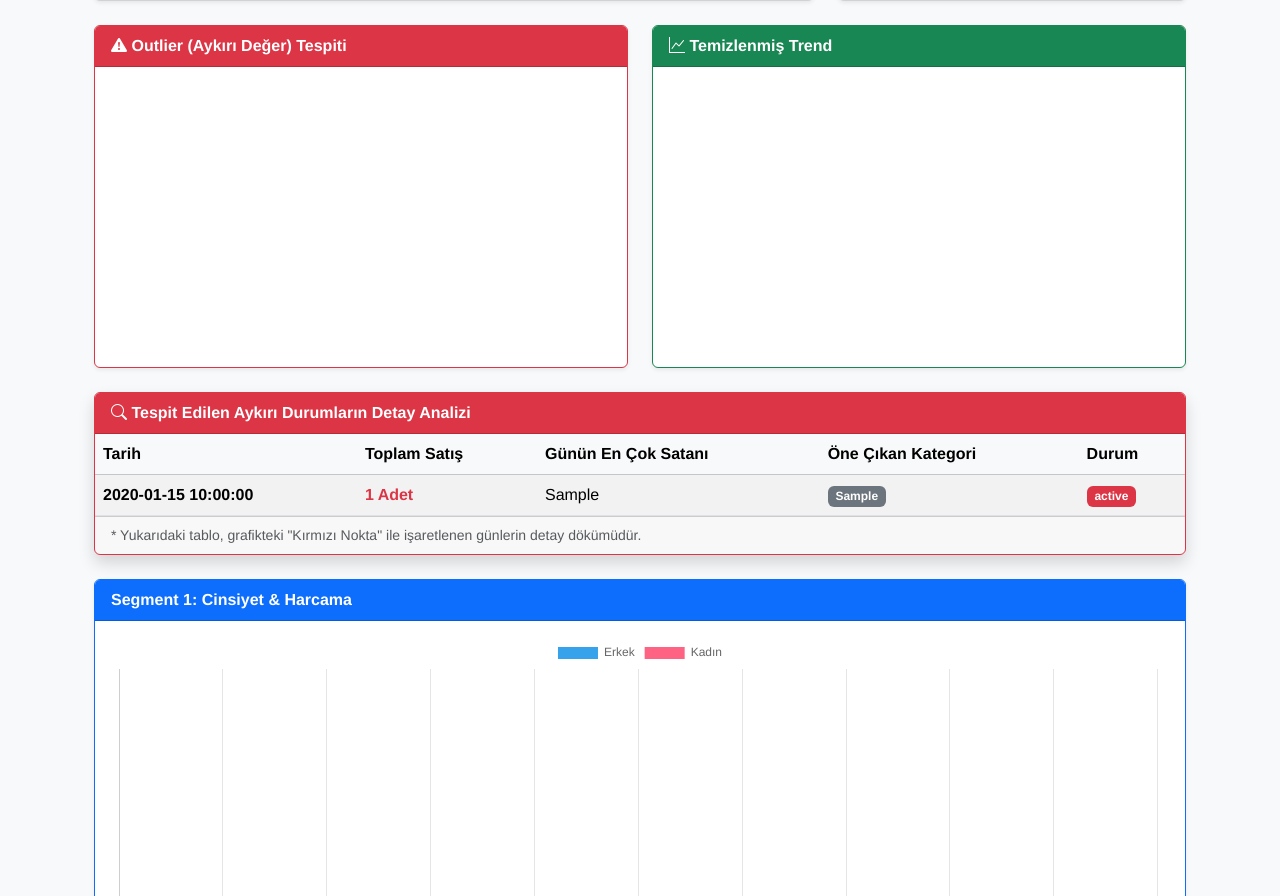
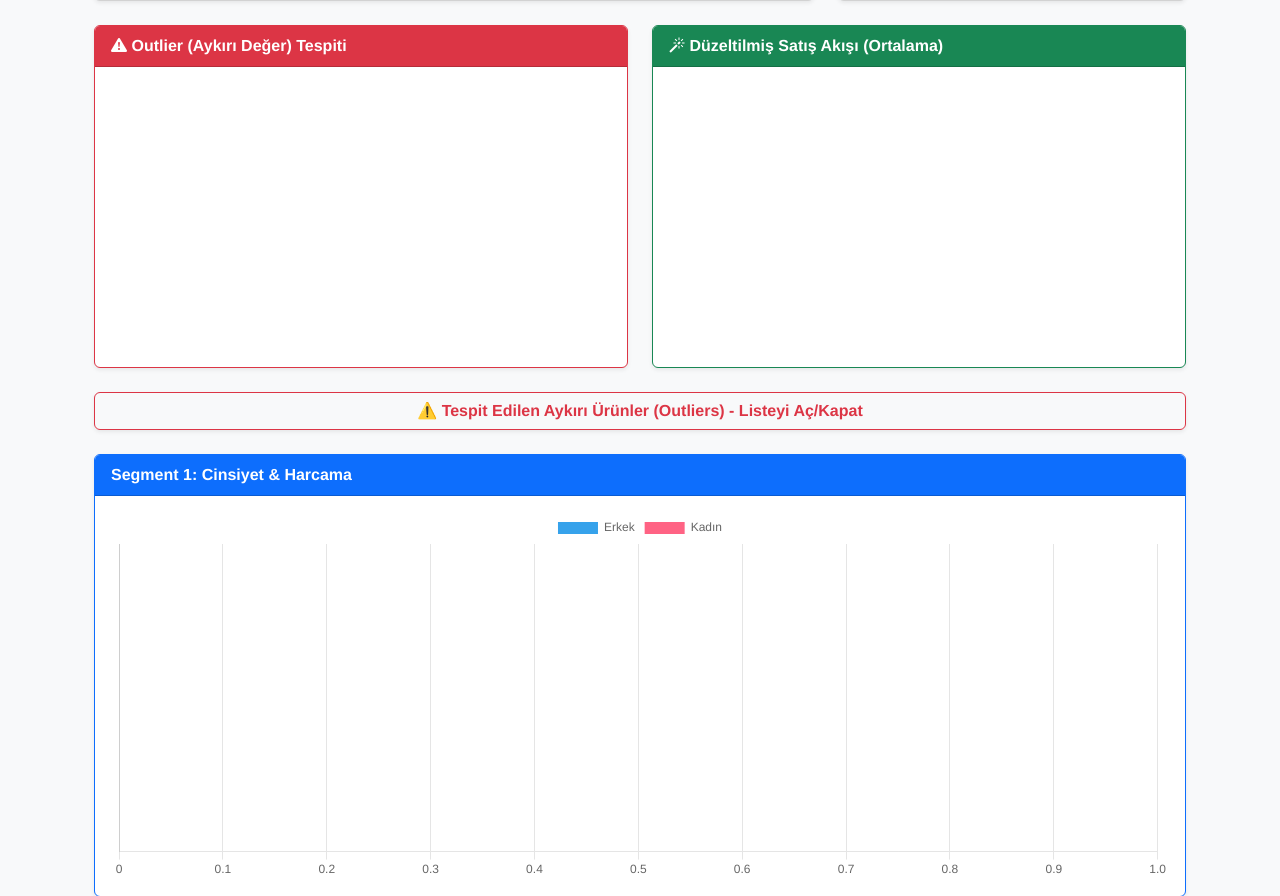
Before and after one commit to omerfrs55/DataAnalysisCourseProject1, a Flask app: template VeriAnalitigiProjesi/templates/dashboard.html in a window 1280 px wide. Shown: the part 484-1380 px from the top of the page. Run offline with Flask 3, Linux system fonts and the light colour scheme; the template is opened without the code that fills it: most values are stand-ins (such as "Sample title", 1, 10 or a date in 2020); a map, chart or similar area stays blank.

Commit message:
Add files via upload

```diff
--- a/VeriAnalitigiProjesi/templates/dashboard.html
+++ b/VeriAnalitigiProjesi/templates/dashboard.html
@@ -36,7 +36,7 @@
     <div class="col-md-6">
       <div class="card shadow-sm border-success h-100">
         <div class="card-header bg-success text-white fw-bold">
-          <i class="bi bi-graph-up"></i> Temizlenmiş Trend
+          <i class="bi bi-magic"></i> Düzeltilmiş Satış Akışı (Ortalama)
         </div>
         <div class="card-body" style="height: 300px; position: relative">
           <canvas id="cleanChart"></canvas>
@@ -48,48 +48,47 @@
   {% if outlier_data.details %}
   <div class="row mb-4">
     <div class="col-12">
-      <div class="card shadow border-danger">
-        <div class="card-header bg-danger text-white fw-bold">
-          <i class="bi bi-search"></i> Tespit Edilen Aykırı Durumların Detay
-          Analizi
-        </div>
-        <div class="card-body p-0">
-          <div class="table-responsive">
-            <table class="table table-striped table-hover mb-0">
-              <thead class="table-light">
-                <tr>
-                  <th>Tarih</th>
-                  <th>Toplam Satış</th>
-                  <th>Günün En Çok Satanı</th>
-                  <th>Öne Çıkan Kategori</th>
-                  <th>Durum</th>
-                </tr>
-              </thead>
-              <tbody>
-                {% for item in outlier_data.details %}
-                <tr>
-                  <td class="fw-bold">{{ item.date }}</td>
-                  <td class="text-danger fw-bold">
-                    {{ item.total_sales }} Adet
-                  </td>
-                  <td>{{ item.top_product }}</td>
-                  <td>
-                    <span class="badge bg-secondary"
-                      >{{ item.top_category }}</span
-                    >
-                  </td>
-                  <td>
-                    <span class="badge bg-danger">{{ item.status }}</span>
-                  </td>
-                </tr>
-                {% endfor %}
-              </tbody>
-            </table>
+      <div class="d-grid gap-2">
+        <button
+          class="btn btn-outline-danger fw-bold shadow-sm"
+          type="button"
+          data-bs-toggle="collapse"
+          data-bs-target="#outlierCollapse"
+          aria-expanded="false"
+          aria-controls="outlierCollapse"
+        >
+          ⚠️ Tespit Edilen Aykırı Ürünler (Outliers) - Listeyi Aç/Kapat
+        </button>
+      </div>
+      <div class="collapse mt-2" id="outlierCollapse">
+        <div class="card card-body border-danger">
+          <h5 class="text-danger fw-bold mb-3">
+            Aykırı Satış Tespit Edilen Günler ve Ürünler
+          </h5>
+          <div class="list-group">
+            {% for item in outlier_data.details %}
+            <a
+              href="{{ url_for('product_detail', product_id=item.prod_id) }}"
+              class="list-group-item list-group-item-action d-flex justify-content-between align-items-center"
+            >
+              <div>
+                <span class="fw-bold text-dark">{{ item.prod_name }}</span>
+                <br />
+                <small class="text-muted"
+                  ><i class="bi bi-calendar-event"></i> {{ item.date }} -
+                  Kategori: {{ item.category }}</small
+                >
+              </div>
+              <span class="badge bg-danger rounded-pill"
+                >{{ item.total_sales }} Satış</span
+              >
+            </a>
+            {% endfor %}
           </div>
-        </div>
-        <div class="card-footer small text-muted">
-          * Yukarıdaki tablo, grafikteki "Kırmızı Nokta" ile işaretlenen
-          günlerin detay dökümüdür.
+          <p class="text-muted small mt-2 mb-0">
+            * Listelenen ürünlere tıklayarak detaylı analiz sayfasına
+            gidebilirsiniz.
+          </p>
         </div>
       </div>
     </div>
@@ -189,7 +188,7 @@
           labels: outlierData.labels,
           datasets: [
               {
-                  label: 'Günlük Satış',
+                  label: 'Günlük Toplam Satış',
                   data: outlierData.data,
                   borderColor: '#3498db',
                   tension: 0.1
@@ -205,22 +204,7 @@
               }
           ]
       },
-      options: {
-          maintainAspectRatio: false,
-          responsive: true,
-          plugins: {
-            tooltip: {
-                callbacks: {
-                    label: function(context) {
-                        let label = context.dataset.label || '';
-                        if (label) label += ': ';
-                        if (context.parsed.y !== null) label += context.parsed.y;
-                        return label;
-                    }
-                }
-            }
-        }
-      }
+      options: { maintainAspectRatio: false, responsive: true }
   });
 
   new Chart(document.getElementById('cleanChart'), {
@@ -228,7 +212,7 @@
       data: {
           labels: outlierData.labels,
           datasets: [{
-              label: 'Temiz Trend',
+              label: 'Ortalama Düzeltilmiş',
               data: outlierData.clean_data,
               borderColor: '#27ae60',
               backgroundColor: 'rgba(39, 174, 96, 0.1)',
```
Also changed, not shown: VeriAnalitigiProjesi/templates/product.html (+74 -12 lines).
